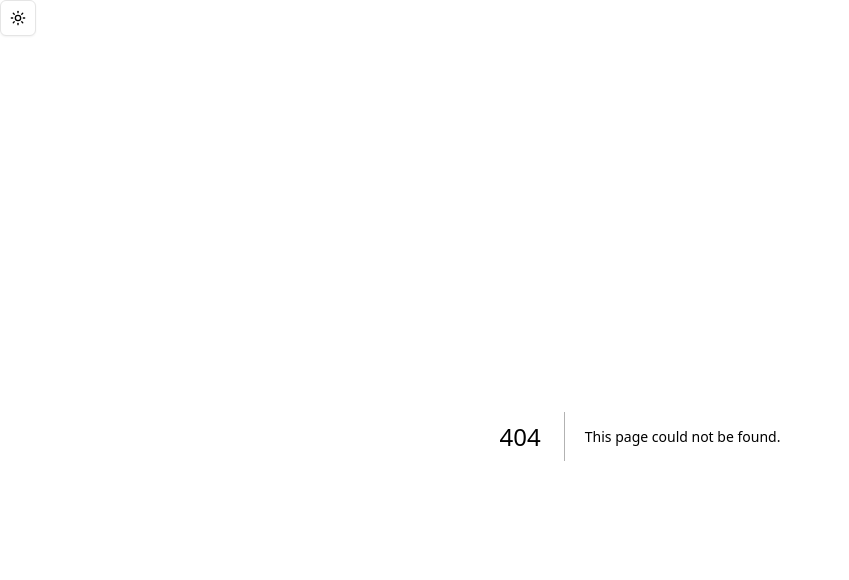
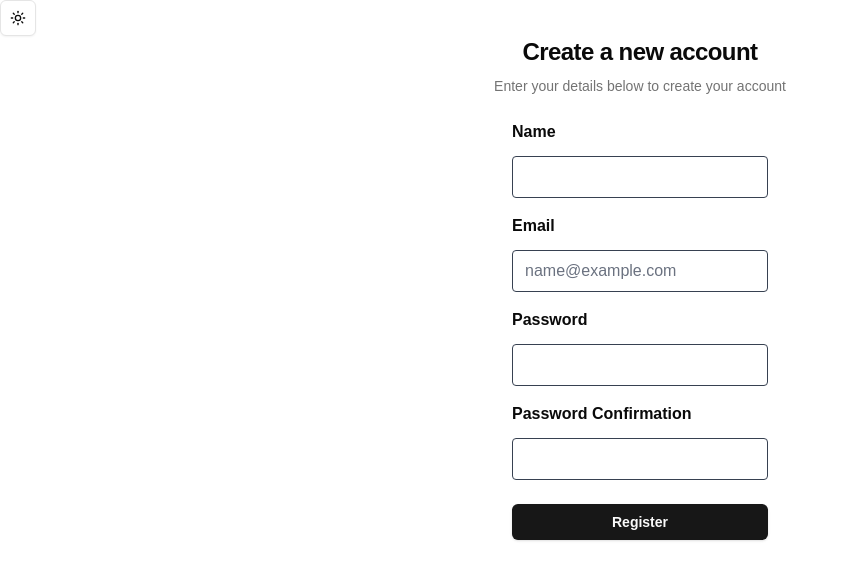
Before and after one commit to jeehwan98/Toy_Project, a Next.js app in the folder front/: page /register in a window 1280 px wide. Before the commit this address had no page. Shown: the top 580 px of the page, without its empty margins (0-849 px from the left). Built offline with nearby package versions, Linux system fonts and the light colour scheme.

Commit message:
feat: register page

```diff
--- a/front/src/app/login/page.tsx
+++ b/front/src/app/login/page.tsx
@@ -1,17 +1,12 @@
 import UserAuthForm from "@/components/auth/user-auth-form";
+import React from "react";
 
 export default function LoginPage() {
+
   return (
-    <main className="mt04 md:mt-0 space-y-6 flex flex-col justify-center h-full max-w-screen-sm mx-auto">
-      <div className="flex flex-col space-y-2 text-center">
-        <h1 className="text-2xl font-semibold tracking-tight">
-          Login to your account
-        </h1>
-        <p className="text-sm text-muted-foreground">
-          Enter your email and password below to login to your account
-        </p>
-      </div>
-      <UserAuthForm />
-    </main>
+    <UserAuthForm
+      title="Login to your account"
+      details="Enter your email and password below to login to your account"
+    />
   )
 }
--- /dev/null
+++ b/front/src/app/register/page.tsx
@@ -0,0 +1,10 @@
+import UserAuthForm from "@/components/auth/user-auth-form";
+
+export default function RegisterPage() {
+  return (
+    <UserAuthForm
+      title="Create a new account"
+      details="Enter your details below to create your account"
+    />
+  )
+}
--- a/front/src/components/auth/login-form.tsx
+++ b/front/src/components/auth/login-form.tsx
@@ -35,17 +35,23 @@ export default function LoginForm() {
           )}
         </FormField>
       </div>
-      <LoginButton isPending={isPending} />
+      <SubmitButton text="Login" isPending={isPending} />
     </form>
   );
 }
 
-function LoginButton({ isPending }: { isPending: boolean }) {
+function SubmitButton({
+  text,
+  isPending
+}: {
+  text: string;
+  isPending: boolean
+}) {
   return (
     <Button
       className="w-full font-semibold py-2 px-4"
     >
-      {isPending ? "Logging..." : "Login"}
+      {isPending ? "Submitting..." : text}
     </Button>
   );
 }
@@ -83,7 +89,7 @@ function Input({ ...props }) {
 }
 
 export {
-  LoginButton,
+  SubmitButton,
   FormField,
   Label,
   Input,
--- /dev/null
+++ b/front/src/components/auth/register-form.tsx
@@ -0,0 +1,54 @@
+import { useActionState } from "react";
+import { FormField, Input, SubmitButton } from "./login-form";
+import { registerAction } from "@/lib/actions/register-action";
+
+export default function RegisterForm() {
+  const [data, action, isPending] = useActionState(registerAction, undefined);
+  return (
+    <form
+      action={action}
+      className="max-w-lg mx-auto space-y-6 w-64"
+    >
+      <div className="space-y-4">
+        <FormField label="Name">
+          <Input
+            type="text"
+            name="name"
+          />
+          {data?.name && (
+            <div className="text-red-500">{data.name}</div>
+          )}
+        </FormField>
+        <FormField label="Email">
+          <Input
+            type="text"
+            name="email"
+            placeholder="name@example.com"
+          />
+          {data?.email && (
+            <div className="text-red-500">{data.email}</div>
+          )}
+        </FormField>
+        <FormField label="Password">
+          <Input
+            type="text"
+            name="password"
+          />
+          {data?.password && (
+            <div className="text-red-500">{data.password}</div>
+          )}
+        </FormField>
+        <FormField label="Password Confirmation">
+          <Input
+            type="text"
+            name="passwordConfirmation"
+          />
+          {data?.passwordConfirmation && (
+            <div className="text-red-500">{data.passwordConfirmation}</div>
+          )}
+        </FormField>
+      </div>
+      <SubmitButton text="Register" isPending={isPending} />
+    </form>
+  );
+}
--- a/front/src/components/auth/user-auth-form.tsx
+++ b/front/src/components/auth/user-auth-form.tsx
@@ -1,9 +1,66 @@
+"use client"
+
 import LoginForm from "./login-form"
+import { usePathname } from "next/navigation";
+import RegisterForm from "./register-form";
+import React from "react";
 
-export default function UserAuthForm() {
+export default function UserAuthForm({
+  title,
+  details
+}: {
+  title: string;
+  details: string;
+}) {
+  const pathname = usePathname();
+
+  return (
+    <main className="mt04 md:mt-0 space-y-6 flex flex-col justify-center h-full max-w-screen-sm mx-auto">
+      <AuthHeader
+        title={title}
+        details={details}
+      />
+      <AuthBody>
+        {pathname === "/login" ? (
+          <LoginForm />
+        ) : pathname === "/register" ? (
+          <RegisterForm />
+        ) : (
+          <div>Page not found </div>
+        )
+        }
+      </AuthBody>
+    </main>
+  )
+};
+
+function AuthHeader({
+  title,
+  details
+}: {
+  title: string;
+  details: string;
+}) {
+  return (
+    <div className="flex flex-col space-y-2 text-center">
+      <h1 className="text-2xl font-semibold tracking-tight">
+        {title}
+      </h1>
+      <p className="text-sm text-muted-foreground">
+        {details}
+      </p>
+    </div>
+  );
+}
+
+function AuthBody({
+  children
+}: {
+  children: React.ReactNode
+}) {
   return (
     <div className="min-h-screen flex justify-center mb-10">
-      <LoginForm />
+      {children}
     </div>
   )
-};
+}
--- /dev/null
+++ b/front/src/lib/actions/register-action.ts
@@ -0,0 +1,17 @@
+import { validateUserRegister } from "../validation/auth-validation";
+
+export async function registerAction(prevState: unknown, formData: FormData) {
+
+  const inputtedDetails = {
+    name: formData.get("name") as string,
+    email: formData.get("email") as string,
+    password: formData.get("password") as string,
+    passwordConfirmation: formData.get("passwordConfirmation") as string,
+  };
+
+  const validateRegisterDetails = validateUserRegister(inputtedDetails);
+
+  if (validateRegisterDetails) {
+    return validateRegisterDetails;
+  };
+};
--- a/front/src/lib/constant.ts
+++ b/front/src/lib/constant.ts
@@ -1,11 +1,15 @@
 const VALIDATE = Object.freeze({
   EMAIL_REGEX: /^[a-zA-Z0-9._%+-]+@[a-zA-Z0-9.-]+\.[a-zA-Z]{2,}$/,
   PASSWORD_REGEX: /^(?=.*[a-z])(?=.*[A-Z])(?=.*\d)(?=.*[@$!%*?&])[A-Za-z\d@$!%*?&]{8,}$/,
+  NAME_REGEX: /^\S.*\S$|^\S$/,
+
 });
 
 const ERROR = Object.freeze({
+  INVALID_NAME_INPUT: 'Cannot be empty',
   INVALID_EMAIL_INPUT: 'Invalid email format. Please enter a valid email.',
   INVALID_PASSWORD_INPUT: 'Invalid password. Please enter a valid password',
+  INVALID_CONFIRM_PASSWORD_INPUT: 'Password does not match.',
 });
 
 export {
--- a/front/src/lib/validation/auth-validation.ts
+++ b/front/src/lib/validation/auth-validation.ts
@@ -1,4 +1,41 @@
-import { VALIDATE } from "../constant"
+import { ERROR, VALIDATE } from "../constant"
+
+const validateUserRegister = ({
+  name,
+  email,
+  password,
+  passwordConfirmation
+}: {
+  name: string;
+  email: string;
+  password: string;
+  passwordConfirmation: string;
+}) => {
+  const errors = {
+    name: '',
+    email: '',
+    password: '',
+    passwordConfirmation: '',
+  };
+
+  if (!isValidName(name)) {
+    errors.name = ERROR.INVALID_NAME_INPUT;
+  };
+
+  if (!isValidEmail(email)) {
+    errors.email = ERROR.INVALID_EMAIL_INPUT;
+  };
+
+  if (!isValidPassword(password)) {
+    errors.password = ERROR.INVALID_PASSWORD_INPUT;
+  };
+
+  if (!isValidpasswordConfirmation(password, passwordConfirmation)) {
+    errors.passwordConfirmation = ERROR.INVALID_CONFIRM_PASSWORD_INPUT;
+  };
+
+  return errors;
+};
 
 const isValidEmail = (email: string): boolean => {
   if (VALIDATE.EMAIL_REGEX.test(email)) {
@@ -16,7 +53,22 @@ const isValidPassword = (password: string): boolean => {
   };
 };
 
+const isValidName = (name: string): boolean => {
+  if (VALIDATE.NAME_REGEX.test(name)) {
+    return true;
+  } else {
+    return false;
+  };
+};
+
+const isValidpasswordConfirmation = (password: string, passwordConfirmation: string): boolean => {
+  if (password !== passwordConfirmation) {
+    return false;
+  } else {
+    return true;
+  };
+};
+
 export {
-  isValidEmail,
-  isValidPassword,
+  validateUserRegister,
 }
```
